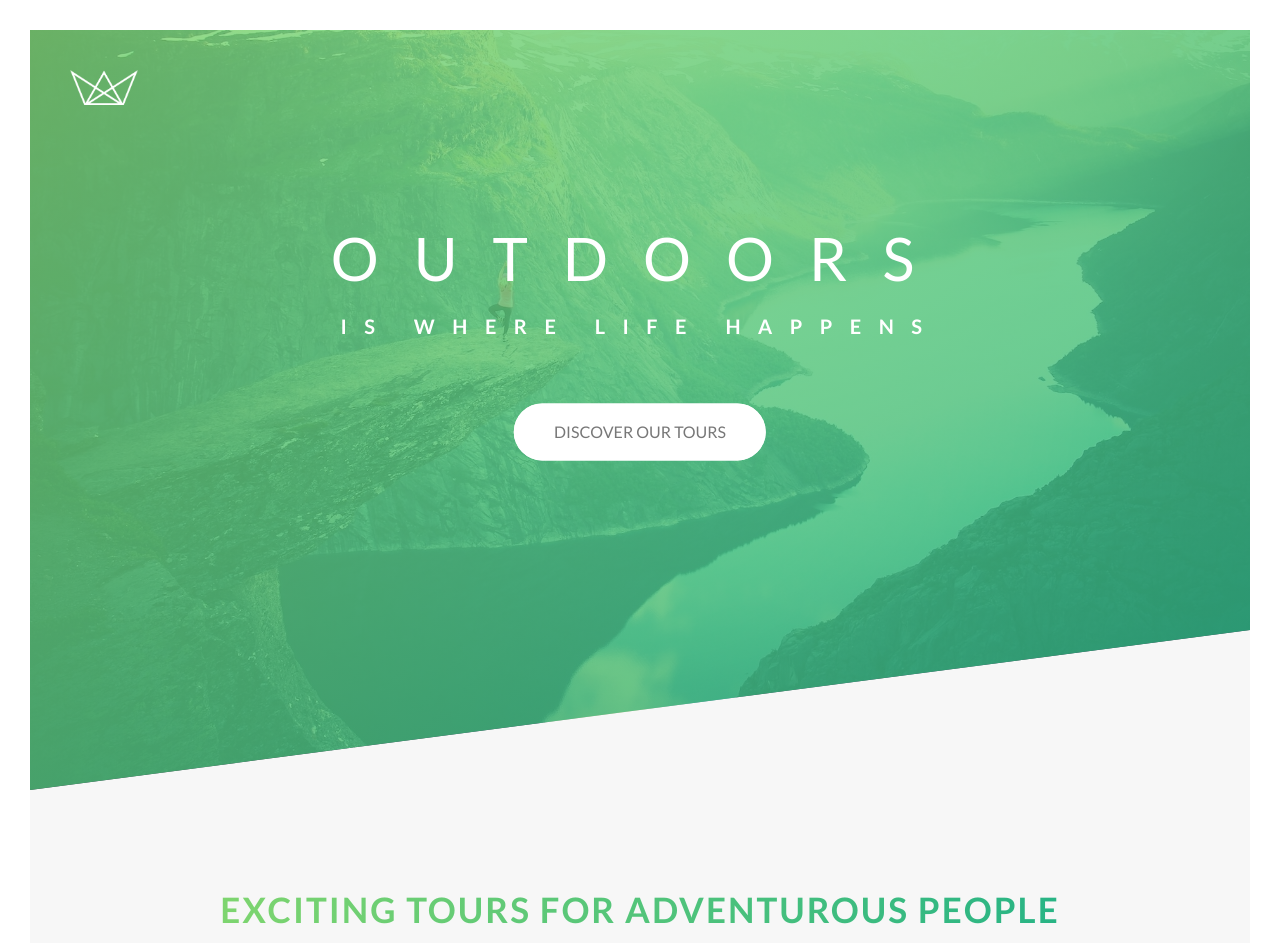
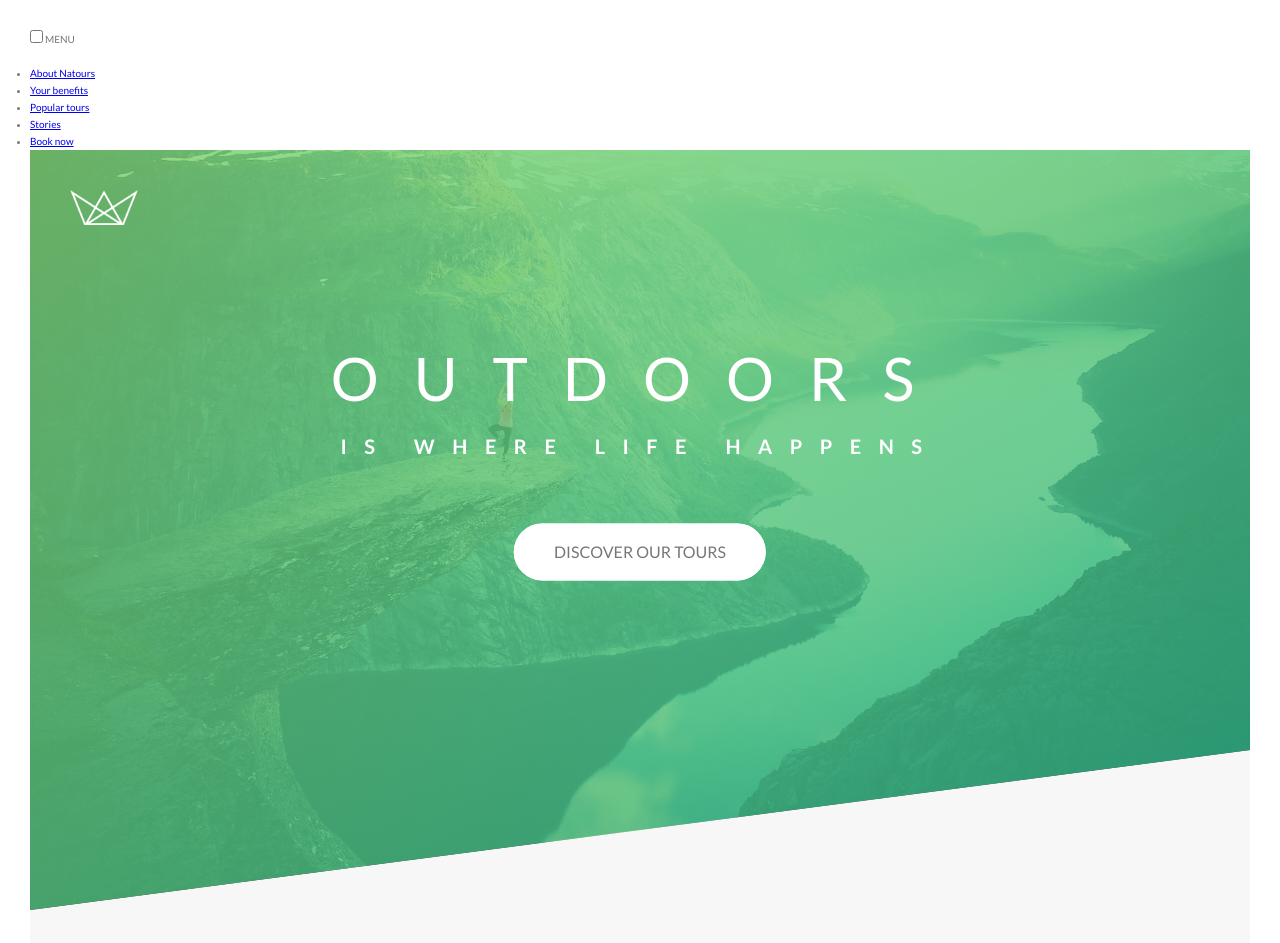
Before and after one commit to brianlpham21/udemy-natours-project, a website: page index.html in a window 1280 px wide. Shown: the top 943 px of the page. Drawn offline with Linux system fonts and the light colour scheme.

Commit message:
started navigation section

```diff
--- a/index.html
+++ b/index.html
@@ -14,6 +14,23 @@
         <title>Natours | Exciting tours for adventurous people</title>
     </head>
     <body>
+      <div class="navigation">
+        <input type="checkbox" class="navigation__checkbox" id="navi-toggle">
+        <label for="navi-toggle" class="navigation__button">MENU</label>
+
+        <div class="navigation__background">&nbsp;</div>
+
+        <nav class="navigation__nav">
+          <ul class="navigation__list">
+            <li class="navigation__item"><a href="#" class="navigation__link">About Natours</a></li>
+            <li class="navigation__item"><a href="#" class="navigation__link">Your benefits</a></li>
+            <li class="navigation__item"><a href="#" class="navigation__link">Popular tours</a></li>
+            <li class="navigation__item"><a href="#" class="navigation__link">Stories</a></li>
+            <li class="navigation__item"><a href="#" class="navigation__link">Book now</a></li>
+          </ul>
+        </nav>
+      </div>
+
       <header class='header'>
         <div class='header__logo-box'>
           <img src='img/logo-white.png' alt='Logo' class='header__logo' />
@@ -26,7 +43,6 @@
           </h1>
           <a href='#' class='btn btn--white btn--animated'>Discover our tours</a>
         </div>
-
       </header>
 
       <main>
@@ -207,7 +223,6 @@
           <div class='u-center-text u-margin-top-huge'>
             <a href='#' class='btn btn--green'>Discover all tours</a>
           </div>
-
         </section>
 
         <section class='section-stories'>
--- /dev/null
+++ b/sass/layout/_navigation.scss
@@ -0,0 +1,33 @@
+.navigation {
+
+
+  &__checkbox {
+
+  }
+
+  &__button {
+
+  }
+
+  &__background {
+    height: 6rem;
+    width: 6rem;
+    border-radius: 50%;
+  }
+
+  &__nav {
+
+  }
+
+  &__list {
+
+  }
+
+  &__item {
+
+  }
+
+  &__link {
+
+  }
+}
--- a/sass/main.scss
+++ b/sass/main.scss
@@ -18,5 +18,6 @@
 @import 'layout/footer';
 @import 'layout/grid';
 @import 'layout/header';
+@import 'layout/navigation';
 
 @import 'pages/home';
```
